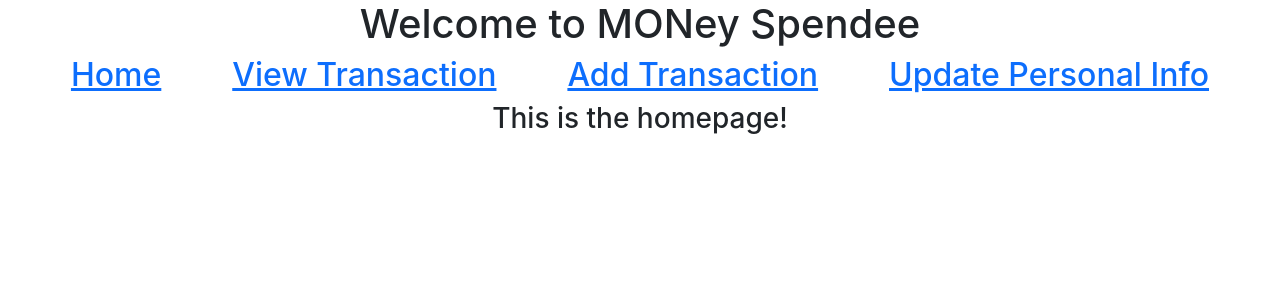
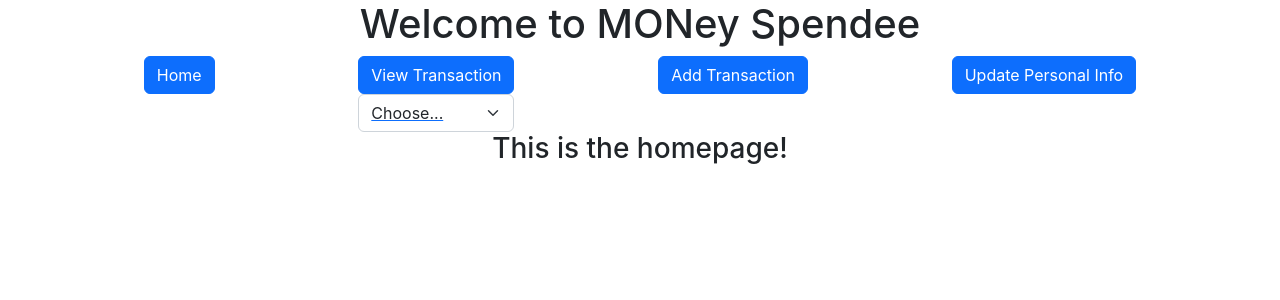
Before and after one commit to chonnikan-aue/money-spendee-client, a React (Create React App) app: page / in a window 1280 px wide. Shown: the top 300 px of the page. Built offline with nearby package versions, Linux system fonts and the light colour scheme; no server answers; the HTML template or start-up script is replaced by a standard one.

Commit message:
Add getDepositions, getWitdrawals fn in App.js

```diff
--- a/src/App.js
+++ b/src/App.js
@@ -6,25 +6,41 @@ import Home from "./components/Home/Home"
 import AddTransaction from "./AddTransaction/AddTransaction"
 import UpdateInfo from "./UpdateInfo/UpdateInfo"
 import { Route, Routes, Link, Navigate } from "react-router-dom";
+import Container from 'react-bootstrap/Container';
+import Button from 'react-bootstrap/Button';
 
 function App() {
 
+  // TBD: Data structure
   const [transactions, setTransactions] = useState({
     depositions: [],
     witdrawals: []
   })
 
+  // BUG: url, setTransactions' argument
   const getDepositions = () => {
     axios.get('http://localhost:3001/depositions')
     .then(res => {
       console.log(res.data);
-      setTransactions()
+      setTransactions(res.data)
     })
   }
 
   useEffect(() => {
     getDepositions()
   }, [])
+
+  // BUG: url, setTransactions' argument
+  const getWitdrawals = () => {
+    axios.get('http://localhost:3001/withdrawals')
+    .then(res => {
+      console.log(res.data);
+      setTransactions((prevState) => ({
+        ...prevState,
+        [transactions.witdrawals]: res.data
+      }))
+    })
+  }
 
   return (
     <div className="App">
@@ -33,16 +49,20 @@ function App() {
       </div>
       <nav>
         <Link to="/">
-          <h2>Home</h2>
+          <Button>Home</Button>
         </Link>
         <Link to="/table-view">
-          <h2>View Transaction</h2>
+          <Button>View Transaction</Button>
+          <select class="form-select" id="">
+            <option value="">Choose...</option>
+            <option value="">Table View</option>
+          </select>
         </Link>
         <Link to="/add-transaction">
-          <h2>Add Transaction</h2>
+          <Button>Add Transaction</Button>
         </Link>
         <Link to="/update-info">
-          <h2>Update Personal Info</h2>
+          <Button>Update Personal Info</Button>
         </Link>
       </nav>
       <main>
```
